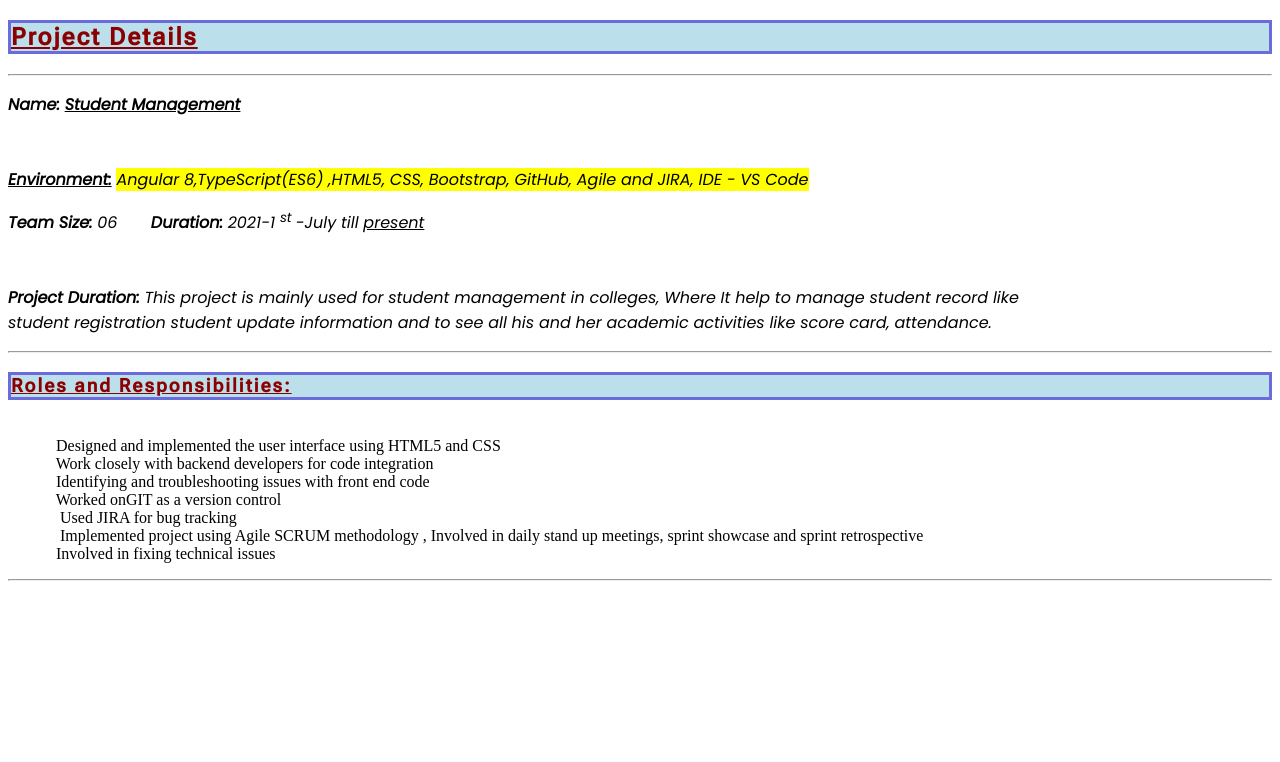
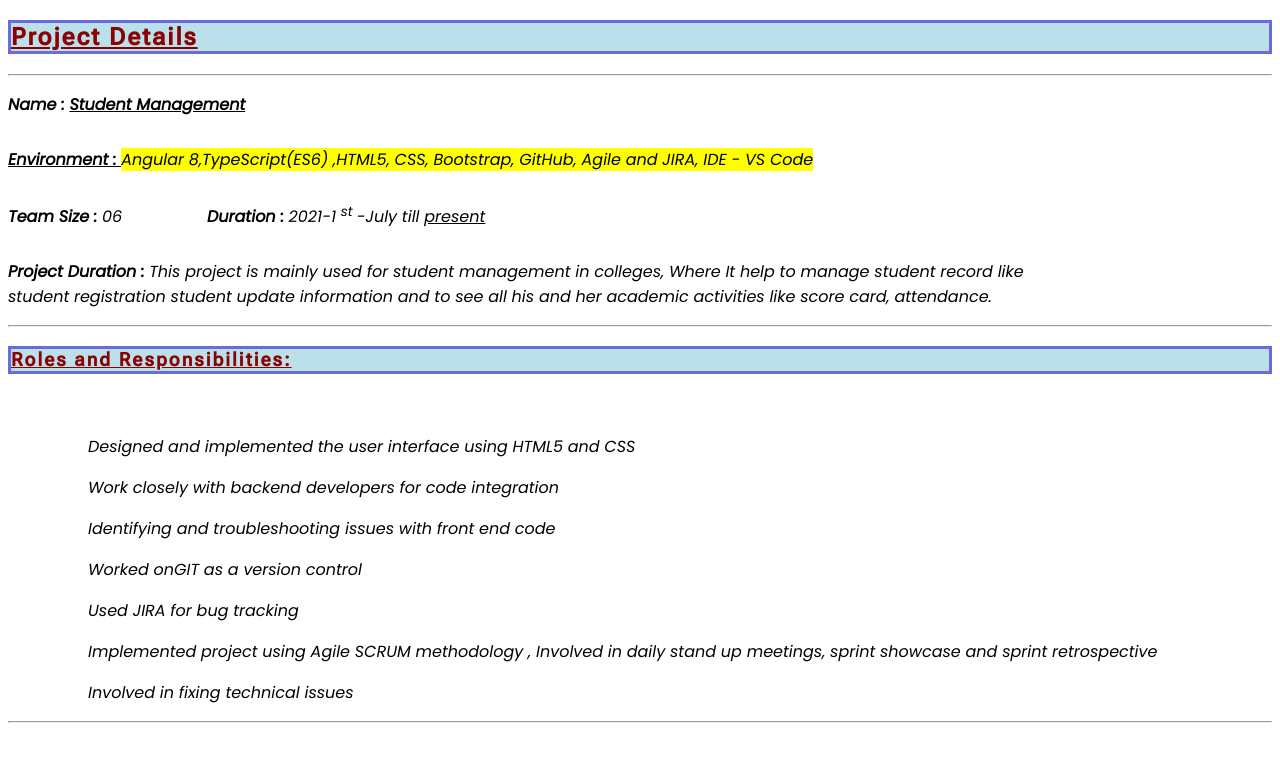
Before and after one commit to payalabhang77/MyProfile, a plain HTML site: page projectDetails.html in a window 1280 px wide. Drawn offline with Linux system fonts and the light colour scheme.

Commit message:
Design projectDetails page
Design projectDetails page

```diff
--- a/projectDetails.html
+++ b/projectDetails.html
@@ -25,32 +25,42 @@
         letter-spacing: 2px;
         border-style: solid;
         border-color: rgb(107, 107, 220);
+        margin-bottom: 60px;
       }
       p{
         font-family: 'Poppins', sans-serif;
+      }
+      .roles{
+        margin-left: 80px;
+      }
+      .duration{
+        margin-left: 80px;
+      }
+      .student{
+        margin-bottom: 4px;
+      }
+      .name{
+        margin-bottom: 30px;
       }
     </style>
 </head>
 <body>
     <h2> Project Details </h2>
     <hr>
-    <p> <strong>  Name: <u> Student Management</u> </strong></p><br>
-    <p> <strong><u> Environment:</u> </strong>  <mark> Angular 8,TypeScript(ES6) ,HTML5, CSS, Bootstrap, GitHub, Agile and JIRA, IDE - VS Code </mark> </p>
-    <p> <strong>Team Size: </strong> 06  &nbsp;&nbsp;&nbsp;&nbsp;&nbsp;&nbsp;<strong>Duration: </strong>  2021-1 <sup>st </sup><i> -July till <u> present</u>  </i>  </p><br>
-    <p><strong> Project Duration: </strong> This project is mainly used for student management in colleges, Where It help to manage student record like <br>
-    student registration student update information and to see all his and her academic activities like score card, attendance. </p>
+    <p class="name"> <strong>  Name : <u> Student Management</u> </strong></p>
+    <p class="name"> <strong><u> Environment : </u> </strong>  <mark> Angular 8,TypeScript(ES6) ,HTML5, CSS, Bootstrap, GitHub, Agile and JIRA, IDE - VS Code </mark> </p>
+    <p class="name"> <strong>Team Size : </strong> 06 <strong class="duration">Duration : </strong>  2021-1 <sup>st </sup><i> -July till <u> present</u>  </i>  </p>
+    <p> <strong> Project Duration : </strong> This project is mainly used for student management in colleges, Where It help to manage student record like <br>
+    student registration student update information and to see all his and her academic activities like score card, attendance.</p>
     <hr>
-    <p>
-    <h3> <strong> Roles and Responsibilities:</strong> </h3> <br>
-    &nbsp;&nbsp;&nbsp;&nbsp;&nbsp;&nbsp;&nbsp;&nbsp; &nbsp;&nbsp;   Designed and implemented the user interface using HTML5 and CSS<br>
-    &nbsp;&nbsp;&nbsp;&nbsp;&nbsp;&nbsp;&nbsp;&nbsp; &nbsp;&nbsp;   Work closely with backend developers for code integration<br>
-    &nbsp;&nbsp;&nbsp;&nbsp;&nbsp;&nbsp;&nbsp;&nbsp; &nbsp;&nbsp;   Identifying and troubleshooting issues with front end code<br>
-    &nbsp;&nbsp;&nbsp;&nbsp;&nbsp;&nbsp;&nbsp;&nbsp; &nbsp;&nbsp;   Worked onGIT as a version control <br>
-    &nbsp;&nbsp;&nbsp;&nbsp;&nbsp;&nbsp; &nbsp;&nbsp; &nbsp;&nbsp;  Used JIRA for bug tracking<br>
-    &nbsp;&nbsp;&nbsp;&nbsp;&nbsp;&nbsp;&nbsp; &nbsp; &nbsp;&nbsp;  Implemented project using Agile SCRUM methodology , Involved in daily stand up meetings, sprint showcase and sprint retrospective<br>
-    &nbsp;&nbsp;&nbsp;&nbsp;&nbsp;&nbsp;&nbsp;&nbsp; &nbsp;&nbsp;   Involved in fixing technical issues<br>
-  </p>
-<hr>
-
+    <h3> <strong> Roles and Responsibilities:</strong> </h3>
+    <p class="roles">Designed and implemented the user interface using HTML5 and CSS</p>
+    <p class="roles">Work closely with backend developers for code integration</p>
+    <p class="roles">Identifying and troubleshooting issues with front end code</p>
+    <p class="roles">Worked onGIT as a version control</p>
+    <p class="roles">Used JIRA for bug tracking</p>
+    <p class="roles">Implemented project using Agile SCRUM methodology , Involved in daily stand up meetings, sprint showcase and sprint retrospective</p>
+    <p class="roles">Involved in fixing technical issues</p>
+    <hr>
 </body>
 </html>
```
